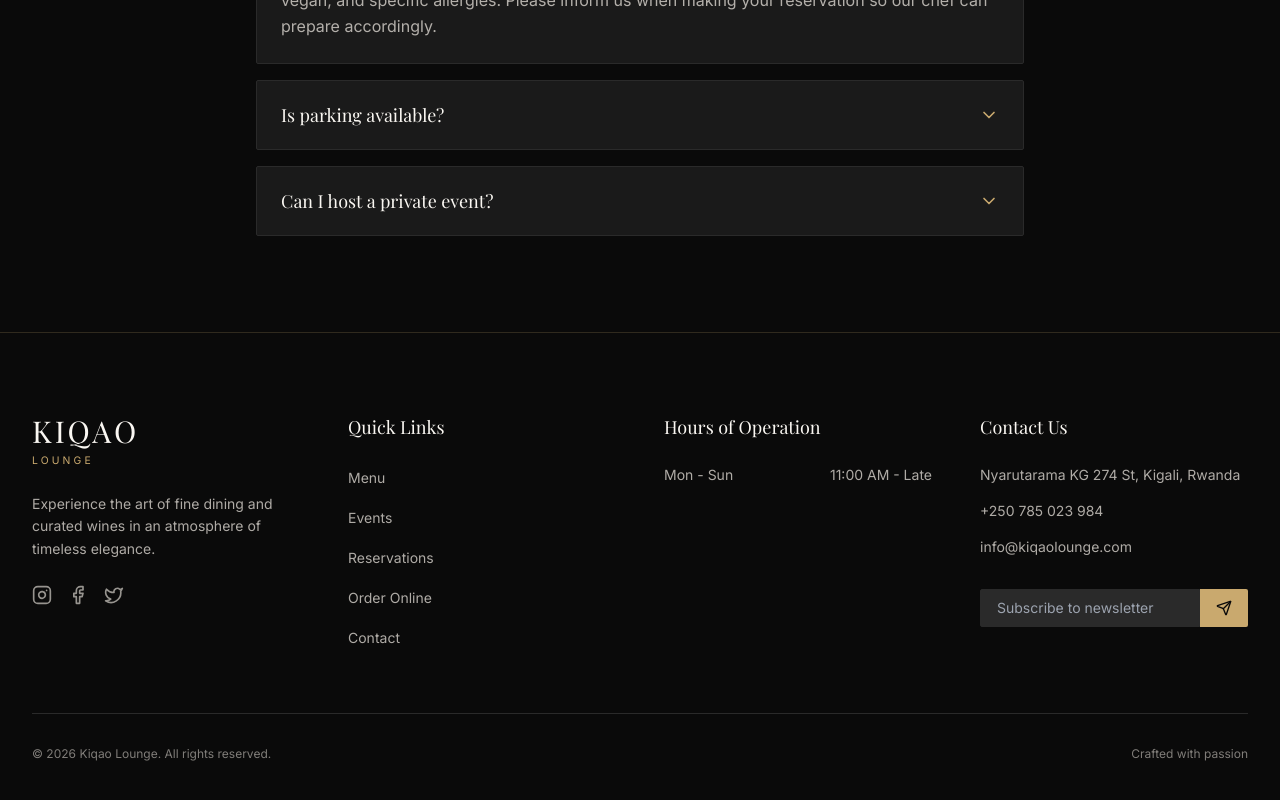
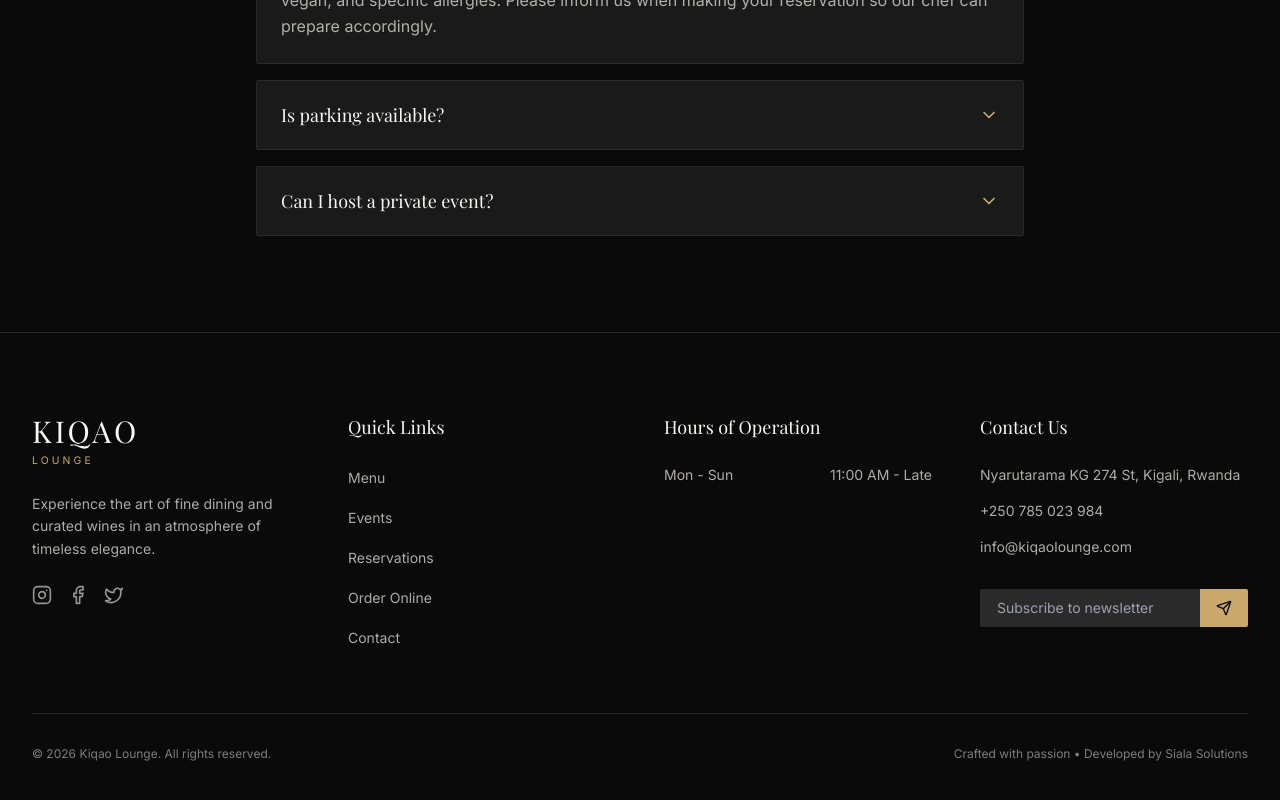
Before and after one commit to Siala-03/GreenLounge, a React (Vite) app: page /contact in a window 1280 px wide. Shown: the part 1587-2387 px from the top of the page. Built offline with nearby package versions, Linux system fonts and the light colour scheme; a web font is replaced by a local one.

Commit message:
page updates

```diff
--- a/src/components/Footer.tsx
+++ b/src/components/Footer.tsx
@@ -120,7 +120,7 @@ export function Footer() {
             &copy; {new Date().getFullYear()} Kiqao Lounge. All rights reserved.
           </p>
           <p className="text-kiqao-cream/50 text-xs flex items-center">
-            Crafted with passion
+            Crafted with passion • Developed by Siala Solutions
           </p>
         </div>
       </div>
--- a/src/pages/HomePage.tsx
+++ b/src/pages/HomePage.tsx
@@ -233,19 +233,19 @@ export function HomePage() {
                 name: 'Wagyu Beef Tenderloin',
                 desc: 'Perfectly seared with truffle jus and seasonal vegetables',
                 price: 'RWF 102,000',
-                img: 'https://images.unsplash.com/photo-1546833999-b9f581a1996d?w=600'
+                img: 'https://lh3.googleusercontent.com/gps-cs-s/AHVAweoNINUKALKnq468ViFeiZucYpAE8KjAmcRKNqvgfJjKFf5Wk_X6k8KFZNfD2fJ72ePmn-E4WDMEU41GK89D_JrRLn0l2lXjdLfxkeUk7hNFu3kymyaU66Cgf55T4RWmT-XEmvQpBA=w243-h406-n-k-no-nu'
               },
               {
                 name: 'Pan-Seared Sea Bass',
                 desc: 'With saffron risotto and citrus beurre blanc',
                 price: 'RWF 86,400',
-                img: 'https://images.unsplash.com/photo-1534604973900-c43ab4c2e0ab?w=600'
+                img: 'https://lh3.googleusercontent.com/gps-cs-s/AHVAweq61k1h1hlohu7nNEBfnkiD6XuIIdf7T_5HftSChXj5uFM747zTgR4HJJR9cWqB4CTHfE3r8k5jrx2eg2SmmQmQ0KMsotKhL02PFbxEo3E7l4KcEERf3FitW5yOtmhv1LVTU_YP=w243-h406-n-k-no-nu'
               },
               {
                 name: 'Truffle Mushroom Ravioli',
                 desc: 'Handmade pasta with black truffle cream sauce',
                 price: 'RWF 69,600',
-                img: 'https://images.unsplash.com/photo-1587740908075-9e245070dfaa?w=600'
+                img: 'https://lh3.googleusercontent.com/gps-cs-s/AHVAweodshvNWigwxSsTSWM_oR1H5ZBwLihJ7jv0NtU3BFA7NIH4T-XxyNGMQ_gtYkcACHj0Mcd9O8znoilg_OVAYToNzDhB4-IpUP4jZhDFr_NdodoXccE292655bcDQ04uQvYotrQFER-DF_Cd=w243-h174-n-k-no-nu'
               }].
               map((dish, i) =>
               <motion.div
```
